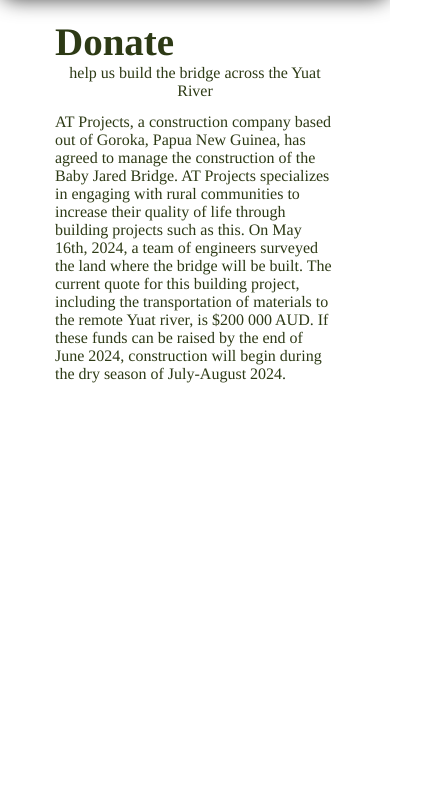
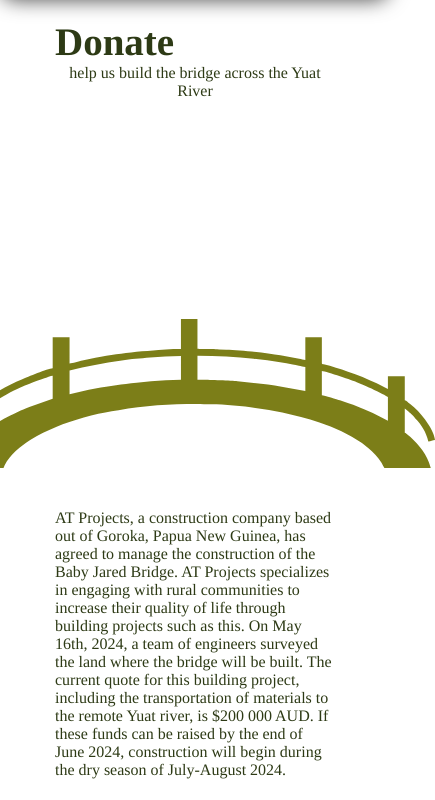
Before and after one commit to BabyJaredBridgeProject/babyjaredbridge, a plain HTML site: page index.html in a window 390 px wide. Shown: the part 736-1536 px from the top of the page, 435 px wide, since content can reach past the window. Drawn offline with Linux system fonts and the light colour scheme; a web font is replaced by a local one.

Commit message:
Added Bridge Image

```diff
--- a/index.html
+++ b/index.html
@@ -8,6 +8,7 @@
         <link rel="preconnect" href="https://fonts.googleapis.com">
         <link rel="preconnect" href="https://fonts.gstatic.com" crossorigin>
         <link href="https://fonts.googleapis.com/css2?family=Antic&family=Lora:ital,wght@0,400..700;1,400..700&family=Petrona:ital,wght@0,100..900;1,100..900&display=swap" rel="stylesheet">
+        <script src="https://js.stripe.com/v3/"></script>
     </head>
 
     <body>
@@ -28,6 +29,17 @@
                 <div class="donate-title-div">
                     <div class="main-font title">Donate</div>
                     <div class="alt-font subtitle">help us build the bridge across the Yuat River</div>
+                </div>
+
+
+                <div class="donate-div">
+                    <stripe-buy-button class="donate-card" buy-button-id="buy_btn_1PNc8hRrdbQQOvUZgHbbTLuf"
+                        publishable-key="pk_live_51PL549RrdbQQOvUZ5VJ9uaWyVb2kiW1KuNm3ldtUxngcSxvXvNjQMnDOhRt7rsLjhARSFyJSxUW5AYxqAQ5KuRfH00sjGDBYKd">
+                    </stripe-buy-button>
+
+                    <img class="bridge-img" src="docs/assets/images/bridge.svg">
+                </div>
+
                 <div class="alt-font donate-text">
                     AT Projects, a construction company based out of Goroka, Papua New Guinea,
                     has agreed to manage the construction of the Baby Jared Bridge. AT Projects
@@ -36,14 +48,8 @@
                     engineers surveyed the land where the bridge will be built. The current quote
                     for this building project, including the transportation of materials to the
                     remote Yuat river, is $200 000 AUD. If these funds can be raised by the end
-                        of June 2024, construction will begin during the dry season of July-August
-                        2024.
+                    of June 2024, construction will begin during the dry season of July-August 2024.
                 </div>
-                </div>
-
-                <stripe-buy-button class="donate-card" buy-button-id="buy_btn_1PNc8hRrdbQQOvUZgHbbTLuf"
-                    publishable-key="pk_live_51PL549RrdbQQOvUZ5VJ9uaWyVb2kiW1KuNm3ldtUxngcSxvXvNjQMnDOhRt7rsLjhARSFyJSxUW5AYxqAQ5KuRfH00sjGDBYKd">
-                </stripe-buy-button>
             </div>
 
             <!-- <div id="video" class="item subsection">
--- a/styles.css
+++ b/styles.css
@@ -43,8 +43,7 @@ body, html {
     min-height: 46rem;
     z-index: 1;
 
-    background-image: url(Resources/Images/background_home.webp);
-    background-image: url(docs/assets/background_home.webp);
+    background-image: url(docs/assets/images/background_home.webp);
     background-size: cover;
     background-position: center;
     background-repeat: no-repeat;
@@ -118,12 +117,23 @@ body, html {
     box-shadow: none;
     border-radius: 0px;
     transition: all ease .2s;
+    flex: 0 0 auto;
 }
 
 .donate-card:hover {
     box-shadow: 5px 5px 16px #b3b3b3,
         -5px -5px 16px #ffffff;
     border-radius: 1rem;
+}
+
+.donate-div {
+    display: flex;
+    gap: 5rem;
+    width: 100%;
+    height: 100%;
+    flex-wrap: wrap;
+    justify-content: center;
+    align-items: center;
 }
 
 /* ------ Buttons ------ */
@@ -195,12 +205,21 @@ body, html {
 .donate-text {
     font-size: clamp(
         var(--main-font-min-size),
-        calc(var(--main-font-target-size) / 4),
-        calc(var(--main-font-max-size) / 4)
+        calc(var(--main-font-target-size) / 3),
+        calc(var(--main-font-max-size) / 3)
     );
 
+    max-width: 80%;
     text-align: left;
 }
+/* ------ Images ------ */
+.bridge-img {
+    max-width: 30rem;
+    object-fit: contain;
+    object-position: center;
+    flex: 0 0 auto;
+}
+
 /* ------ Misc ------ */
 
 
@@ -232,6 +251,10 @@ body, html {
     .donate-title-div {
         width: 80%;
     }
+
+    .donate-div {
+        width: 100%;
+    }
 }
 
 @media (min-width: 1300px) {
@@ -242,4 +265,8 @@ body, html {
     .donate-title-div {
         width: 80%;
     }
+
+    .donate-div {
+        width: 100%;
+    }
 }
```
Also changed, not shown: docs/assets/images/bridge.svg (added). Lines whose indentation alone changed are shown as unchanged.
